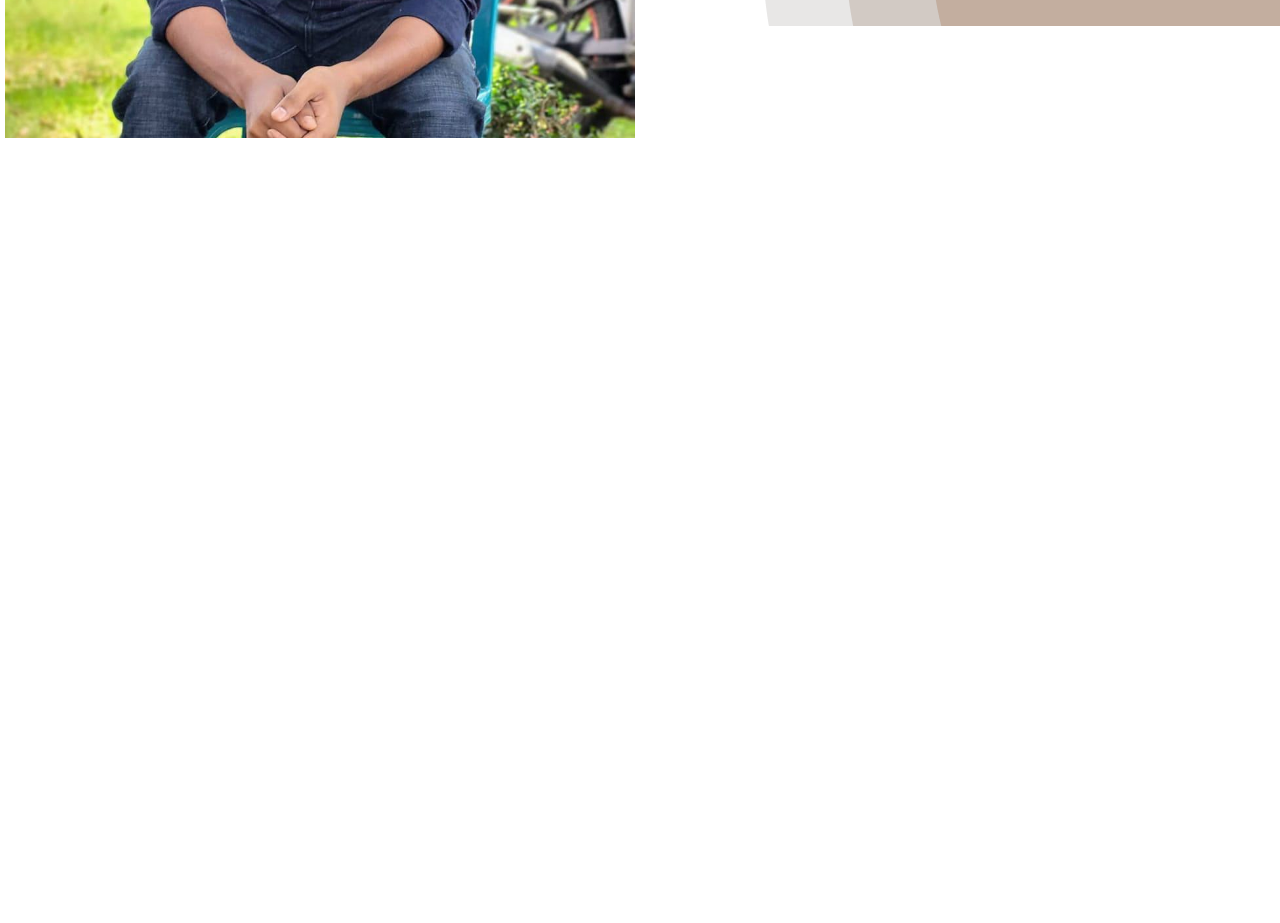
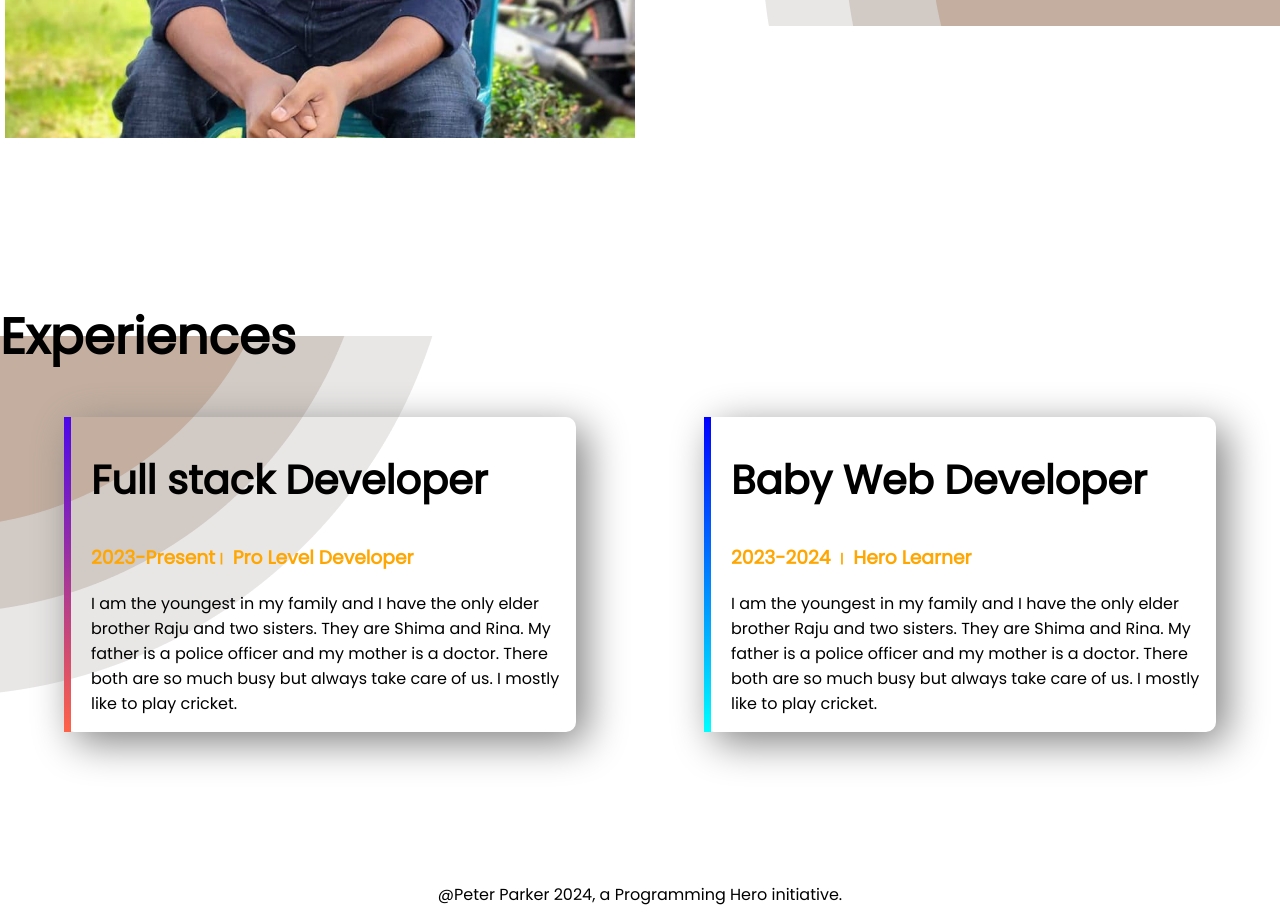
Before and after one commit to abdulkarimm2699/devoloper, a plain HTML site: page index.html in a window 1280 px wide. Shown: the part 1120-2043 px from the top of the page. Before the commit the page ends 1420 px from the top, so only its background shows below. Drawn offline with Linux system fonts and the light colour scheme.

Commit message:
footer and experience added

```diff
--- a/index.html
+++ b/index.html
@@ -10,7 +10,7 @@
     <link rel="stylesheet" href="style.css">
 </head>
 <body>
-    <section class="top-banner"><div class="half-width"><h1>Welcome To</h1>
+    <section class="top-banner flexible-container"><div class="half-width"><h1>Welcome To</h1>
         <h1><span class="orange">Abdul Karim </span>World!</h1>
         <h3>Build Climber and Trains Stoper</h3>
         <p>I am the youngest in my family and I have the only elder brother Raju and two sisters. They are Shima and Rina. My father is a police officer and my mother is a doctor. There both are so much busy but always take care of us. I mostly like to play cricket.</p>
@@ -20,7 +20,7 @@
         <img src="images/he.png">
     </div>
 </section>
-<section class="dream-big">
+<section class="dream-big flexible-container">
     <div class="half-width">
         <img src="images/abcd.jpg" alt="">
     </div>
@@ -32,6 +32,24 @@
     </div>
 
 </section>
-
+<section class="experience-area">
+    <h1>Experiences</h1>
+    <div class="flexible-container">
+        <div id="full-stack-experience" class="experience-item">
+            <h2>Full stack Developer</h2>
+            <h3 class="orange">2023-Present। Pro Level Developer </h3>
+            <p>
+                I am the youngest in my family and I have the only elder brother Raju and two sisters. They are Shima and Rina. My father is a police officer and my mother is a doctor. There both are so much busy but always take care of us. I mostly like to play cricket.
+            </p>
+        </div>
+        <div id="web-dev-experience" class="experience-item">
+            <h2>Baby Web Developer</h2>
+            <h3 class="orange">2023-2024 । Hero Learner </h3>
+            <p>I am the youngest in my family and I have the only elder brother Raju and two sisters. They are Shima and Rina. My father is a police officer and my mother is a doctor. There both are so much busy but always take care of us. I mostly like to play cricket.</p>
+        </div>
+    </div>
+</section>
+    <footer>
+        <p>@Peter Parker 2024, a Programming Hero initiative.</p></footer>
 </body>
 </html>
--- a/style.css
+++ b/style.css
@@ -5,8 +5,9 @@ body{
 h1{
     font-size: 50px;
 }
+h2{font-size: 40px;}
 .orange{color:rgb(255, 166, 0)}
-section{display: flex;
+.flexible-container{display: flex;
 margin-bottom: 150px;}
 .half-width{width:50%;
 padding: 5px;}
@@ -29,3 +30,29 @@ padding: 5px;}
     background-repeat: no-repeat;
     background-position: right;
 }
+.experience-item{
+    width: 40%;
+    margin-left: 5%;
+    margin-right: 5%;
+    padding-left: 20px;
+    box-shadow: 10px 10px 40px grey ;
+    border-radius: 10px;
+
+}
+.experience-area{
+    background-image: url(images/1.png);
+    background-repeat: no-repeat;
+    background-position:left;
+
+}
+#web-dev-experience{
+    border-left: 7px solid;
+    border-image: linear-gradient(blue, cyan);
+    border-image-slice: 1;
+}
+#full-stack-experience{
+    border-left: 7px solid;
+    border-image: linear-gradient(rgb(75, 7, 235), tomato);
+    border-image-slice: 1;
+}
+footer p{text-align: center;}
```
